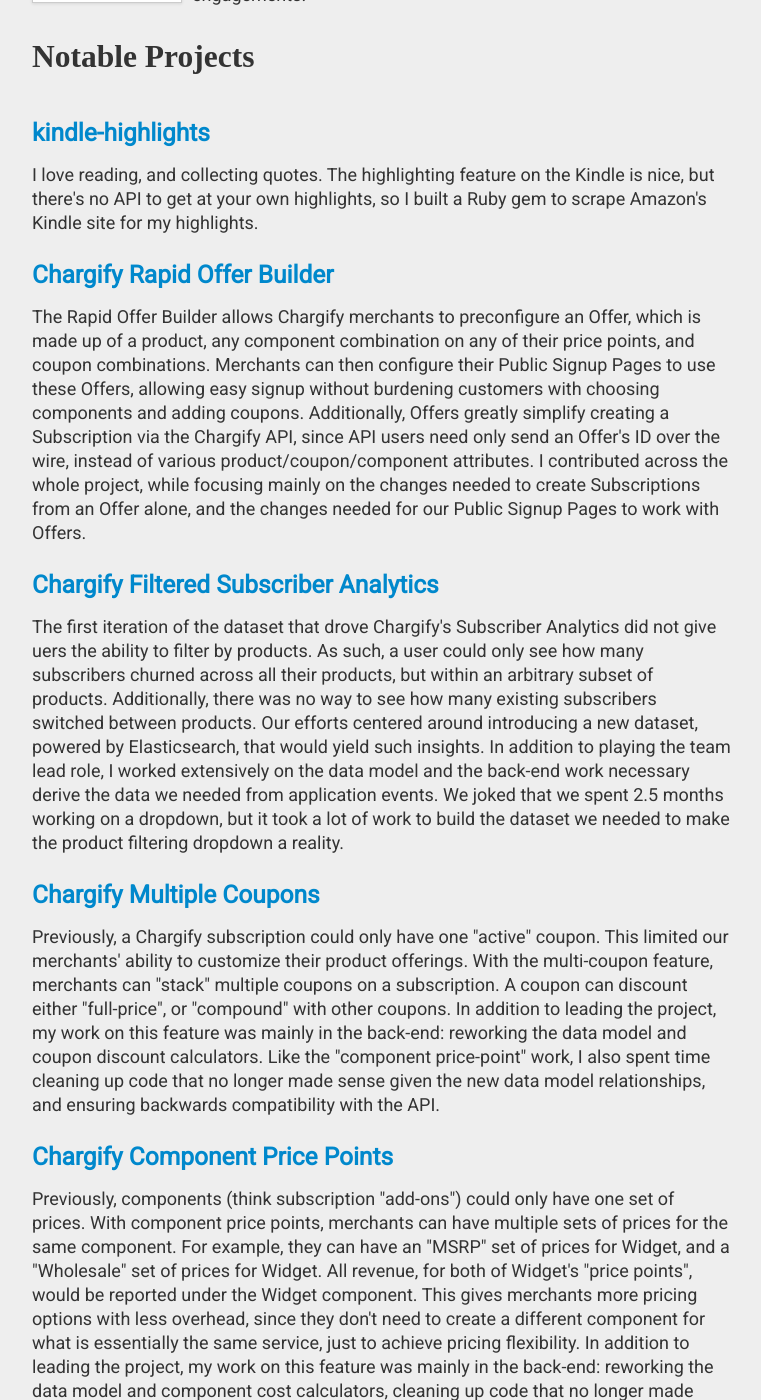
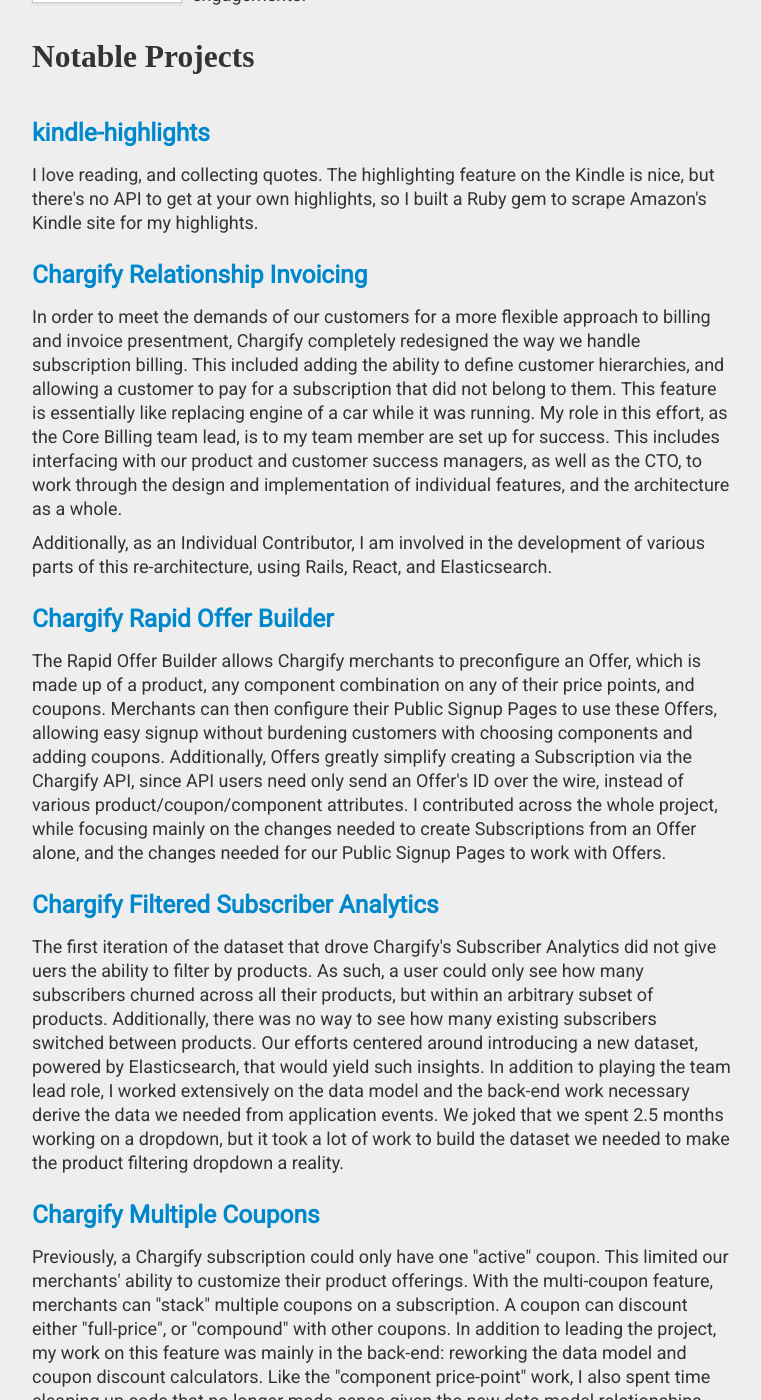
Before and after one commit to speric/speric.github.com, a Jekyll site: the page built from about.html, in a window 1280 px wide and 1400 px high, scrolled down 551 px. Shown: the whole window, without its empty margins (218-979 px from the left). Built offline with Jekyll 4.4.1, drawn with Linux system fonts in a browser that asks for light colours; some web fonts are replaced; comment, search, counter and statistics services are not loaded.

Commit message:
Add RI to About

```diff
--- a/about.html
+++ b/about.html
@@ -28,8 +28,31 @@
       <div class="span9">
         <h3><a href="https://github.com/speric/kindle-highlights">kindle-highlights</a></h3>
         <p>
-          I love reading, and collecting quotes. The highlighting feature on the Kindle is nice, but there's no API to get at your
-          own highlights, so I built a Ruby gem to scrape Amazon's Kindle site for my highlights.
+          I love reading, and collecting quotes. The highlighting feature on the Kindle is nice,
+          but there's no API to get at your own highlights, so I built a Ruby gem to scrape
+          Amazon's Kindle site for my highlights.
+        </p>
+      </div>
+    </div>
+
+    <div class="row">
+      <div class="span9">
+        <h3><a href="https://www.chargify.com/blog/relationship-invoicing/">Chargify Relationship Invoicing</a></h3>
+        <p>
+          In order to meet the demands of our customers for a more flexible approach to
+          billing and invoice presentment, Chargify completely redesigned the way we handle
+          subscription billing. This included adding the ability to define customer hierarchies,
+          and allowing a customer to pay for a subscription that did not belong to them. This
+          feature is essentially like replacing engine of a car while it was running. My role in
+          this effort, as the Core Billing team lead, is to my team member are set up for success.
+          This includes interfacing with our product and customer success managers, as well as
+          the CTO, to work through the design and implementation of individual features, and the
+          architecture as a whole.
+        </p>
+
+        <p>
+          Additionally, as an Individual Contributor, I am involved in the development of various
+          parts of this re-architecture, using Rails, React, and Elasticsearch.
         </p>
       </div>
     </div>
@@ -38,10 +61,12 @@
       <div class="span9">
         <h3><a href="https://www.chargify.com/blog/rapid-offer-builder-release/">Chargify Rapid Offer Builder</a></h3>
         <p>
-          The Rapid Offer Builder allows Chargify merchants to preconfigure an Offer, which is made up of a product, any component combination on any of their price points,
-          and coupon combinations. Merchants can then configure their Public Signup Pages to use these Offers, allowing easy signup without burdening customers
-          with choosing components and adding coupons. Additionally, Offers greatly simplify creating a Subscription via the Chargify API, since API users need only send an
-          Offer's ID over the wire, instead of various product/coupon/component attributes. I contributed across the whole project, while focusing mainly on the changes
+          The Rapid Offer Builder allows Chargify merchants to preconfigure an Offer, which is made up of a product,
+          any component combination on any of their price points, and coupons. Merchants can then configure their
+          Public Signup Pages to use these Offers, allowing easy signup without burdening customers with choosing
+          components and adding coupons. Additionally, Offers greatly simplify creating a Subscription via the
+          Chargify API, since API users need only send an Offer's ID over the wire, instead of various
+          product/coupon/component attributes. I contributed across the whole project, while focusing mainly on the changes
           needed to create Subscriptions from an Offer alone, and the changes needed for our Public Signup Pages to work with Offers.
         </p>
       </div>
@@ -51,9 +76,10 @@
       <div class="span9">
         <h3><a href="https://www.chargify.com/blog/subscriber-insights-product-filters/">Chargify Filtered Subscriber Analytics</a></h3>
         <p>
-          The first iteration of the dataset that drove Chargify's Subscriber Analytics did not give uers the ability to filter by products. As such, a user could only see how many
-          subscribers churned across all their products, but within an arbitrary subset of products. Additionally, there was no way to see how many existing subscribers
-          switched between products. Our efforts centered around introducing a new dataset, powered by Elasticsearch, that would yield such insights. In addition to playing
+          The first iteration of the dataset that drove Chargify's Subscriber Analytics did not give uers the ability to filter by products.
+          As such, a user could only see how many subscribers churned across all their products, but within an arbitrary subset of
+          products. Additionally, there was no way to see how many existing subscribers switched between products. Our efforts
+          centered around introducing a new dataset, powered by Elasticsearch, that would yield such insights. In addition to playing
           the team lead role, I worked extensively on the data model and the back-end work necessary derive the data we needed from application events. We joked that
           we spent 2.5 months working on a dropdown, but it took a lot of work to build the dataset we needed to make the product filtering dropdown a reality.
         </p>
```
